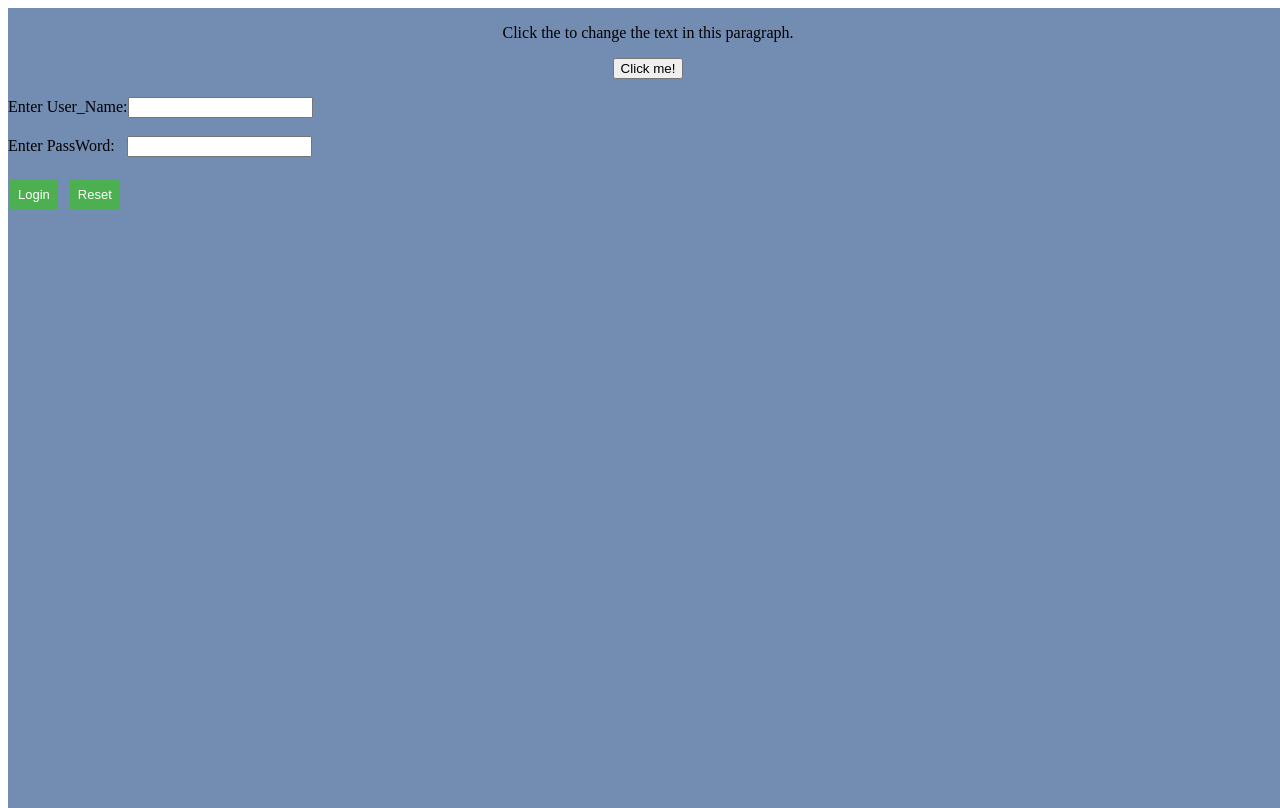
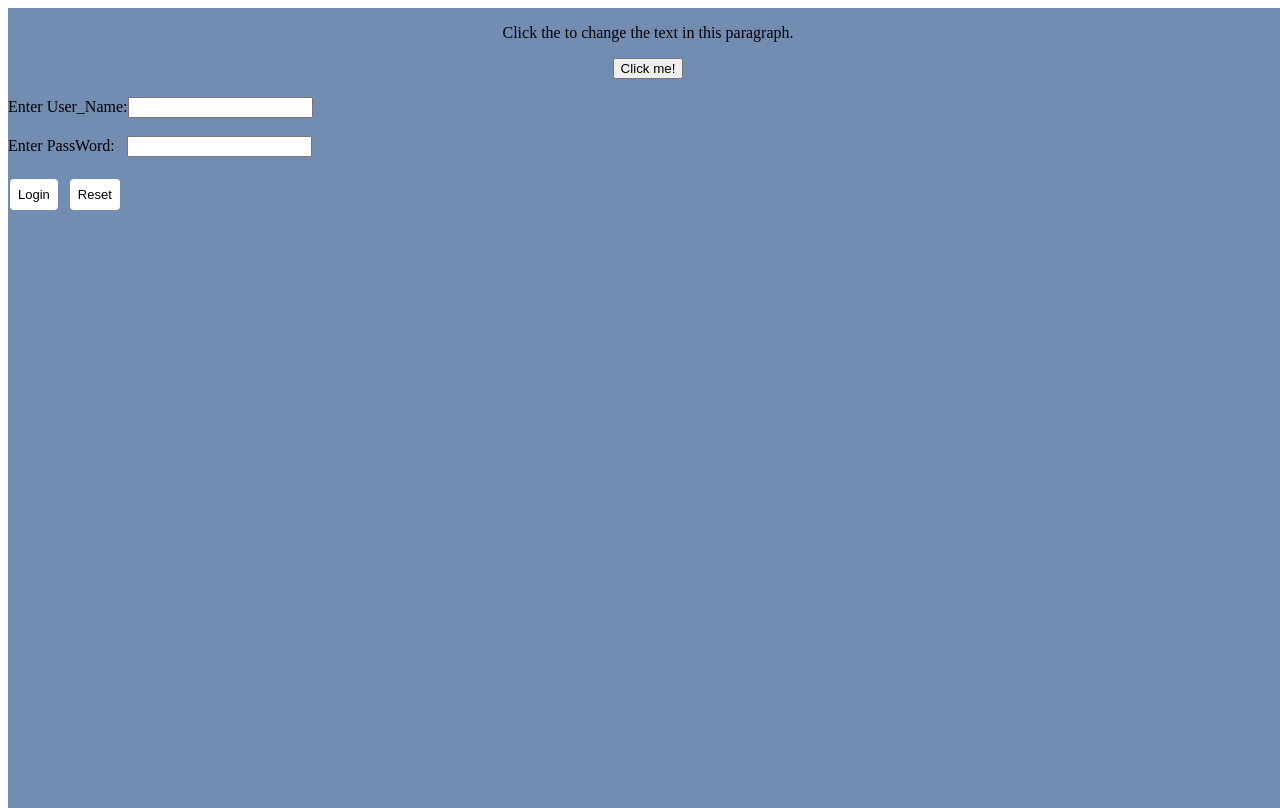
Before and after one commit to kiranlasure/angular-l7gnjh, an Angular app: page / in a window 1280 px wide. Built offline with nearby package versions, Linux system fonts and the light colour scheme.

Commit message:
3 files modified

```diff
--- a/src/app/app.component.css
+++ b/src/app/app.component.css
@@ -4,7 +4,7 @@
     width: 100%;
     position: absolute;
     box-sizing: border-box;
-    display: flex;
+
 }
 .img1{
     position: relative;
--- a/src/app/login/login.component.css
+++ b/src/app/login/login.component.css
@@ -12,11 +12,12 @@
   transition-duration: 0.4s;
   cursor: pointer;
   margin-right: 10px;
+  border-radius: 4px;
 }
 .button3 {
   background-color: white;
   color: black;
-  border: 2px solid #f44336;
+  /* border: 2px solid maroon; */
 }
 
 .button3:hover {
--- a/src/app/login/login.component.html
+++ b/src/app/login/login.component.html
@@ -3,7 +3,7 @@
   <form>
           Enter User_Name:<input type="text" name="Kiran"><br><br>
           Enter PassWord:&nbsp;&nbsp;&nbsp;<input type="password" name="Kiran"><br><br>
-          <input type="button" class="button button1" value="Login">
-          <input type="reset" class="button button1" value="Reset">
+          <input type="button" class="button button3" value="Login">
+          <input type="reset" class="button button3" value="Reset">
   </form>
 </div>
```
